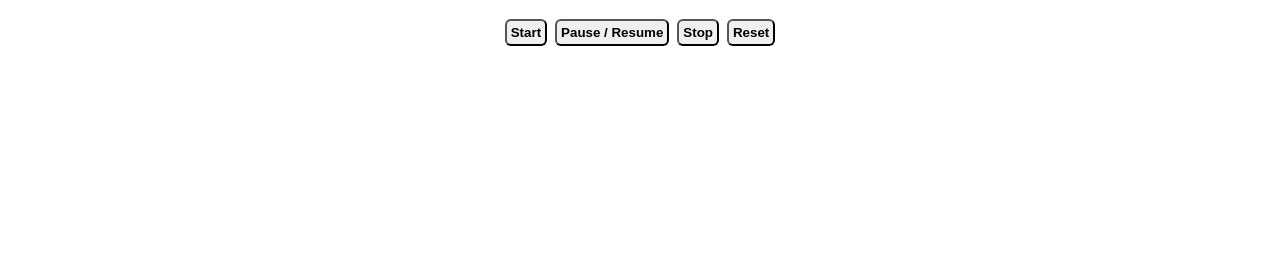
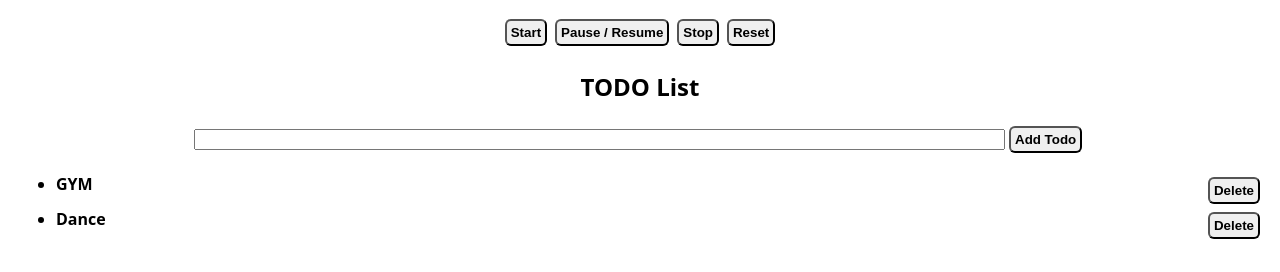
Before and after one commit to goelRagga/react-machin-coding-components, a React (Create React App) app: page / in a window 1280 px wide. Shown: the part 676-948 px from the top of the page. Before the commit the page ends 800 px from the top, so only its background shows below. Built offline with nearby package versions, Linux system fonts and the light colour scheme.

Commit message:
Adding Todo Element

```diff
--- a/src/App.tsx
+++ b/src/App.tsx
@@ -3,12 +3,14 @@ import { FC } from 'react';
 import './style.css';
 import Carousel from "./components/Carousel"
 import Stopwatch from "./components/Stopwatch"
+import Todo from "./components/Todo";
 
 export const App: FC<{ name: string }> = ({ name }) => {
   return (
     <div>
      <Carousel />
      <Stopwatch />
+     <Todo />
     </div>
   );
 };
--- a/src/components/Stopwatch.jsx
+++ b/src/components/Stopwatch.jsx
@@ -33,15 +33,14 @@ const Stopwatch = () => {
     const handleStop = () =>{
         setIsActive(false)
     }
-
     const handleReset = () =>{
         setIsActive(false);
         setTime(54000)
     }
+
     const handlePauseResume =() =>{
         setIsActive((prev)=>!prev)
     }
-
 
   const formatTime = (time) => {
     const hours = Math.floor(time / 3600)
--- /dev/null
+++ b/src/components/Todo.jsx
@@ -0,0 +1,55 @@
+import React, { useEffect, useState } from "react"
+
+const Todo = () => {
+
+
+    const [todos, setTodos] = useState(["GYM", "Dance"])
+    const [todoElement, setToDoElement] = useState("")
+
+    const addTodo = () => {
+        if (!todos.includes(todoElement) && todoElement.length > 0) {
+            setTodos((prev) => ([...prev, todoElement]))
+            setToDoElement("");
+        }
+        else {
+            setToDoElement("")
+        }
+    }
+
+    const handleDelete = (index) => {
+        console.log("deleting index", index)
+        let newTodos = [...todos]
+        newTodos.splice(index, 1);
+        console.log("NEW TODOS", newTodos)
+        setTodos(newTodos)
+    }
+    return (
+        <div style={{ textAlign: "center" }}>
+            <h2>TODO List</h2>
+            <input style={{ width: "65%" }} value={todoElement} onChange={(e) => setToDoElement(e.target.value)} onKeyPress={(e) => {
+                if (e.key == "Enter") {
+                    console.log("Adding ")
+                    addTodo()
+                }
+            }} />
+            <button className="" style={{ margin: "4px", padding: "4px", cursor: "pointer", borderRadius: "6px", fontWeight: "800" }} onClick={addTodo}>Add Todo</button>
+
+            <ul>
+                {todos.map((item, index) => (
+                    <div style={{ display: "flex", justifyContent: "space-between" }}>
+                        <li key={index}><b>{item}</b></li>
+                        <button className="" style={{ margin: "4px", padding: "4px", cursor: "pointer", borderRadius: "6px", fontWeight: "800" }} onClick={() => handleDelete(index)}>Delete</button>
+                    </div>
+
+
+                ))}
+            </ul>
+
+        </div>
+
+    )
+
+
+}
+
+export default Todo;
```
